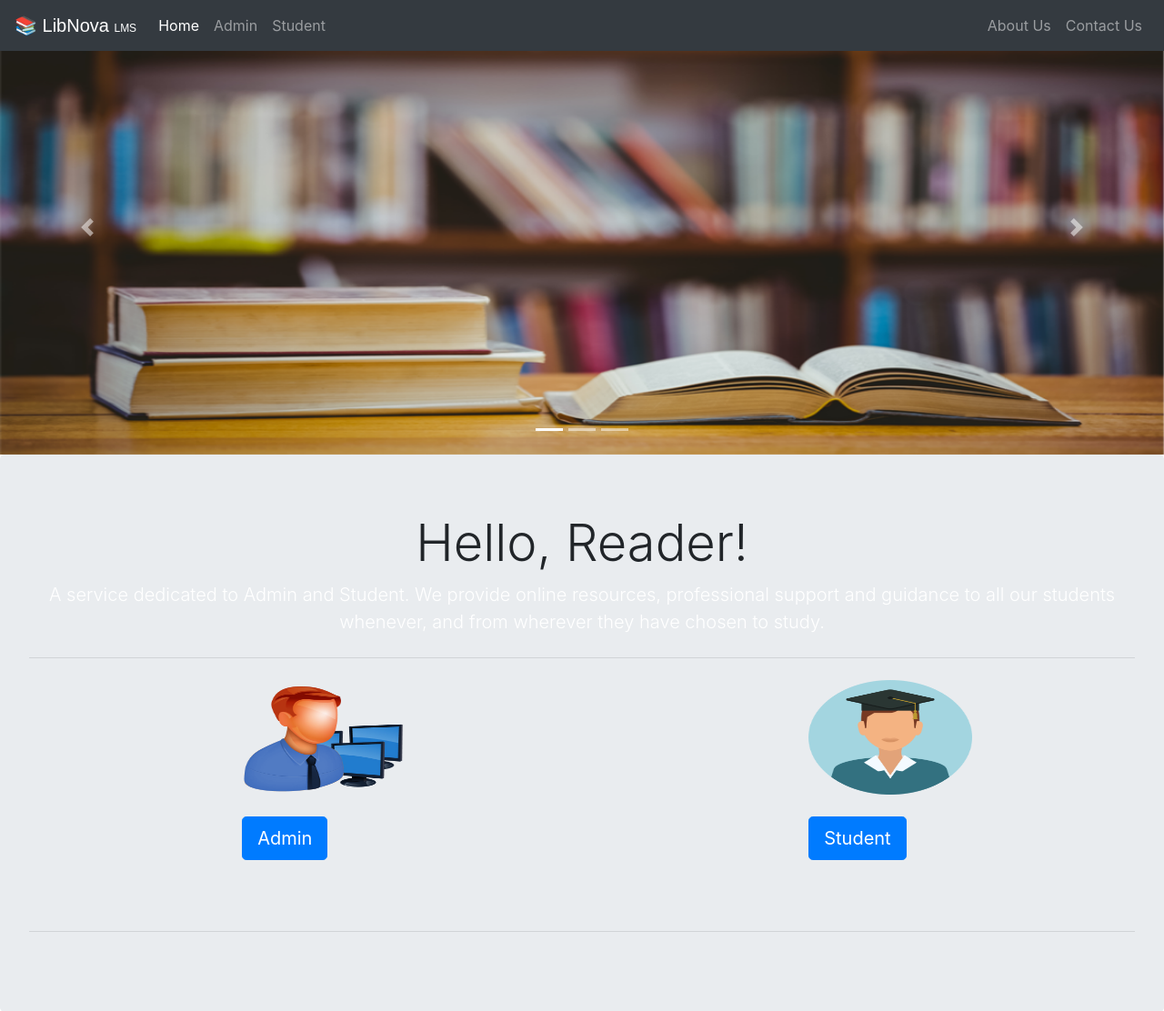
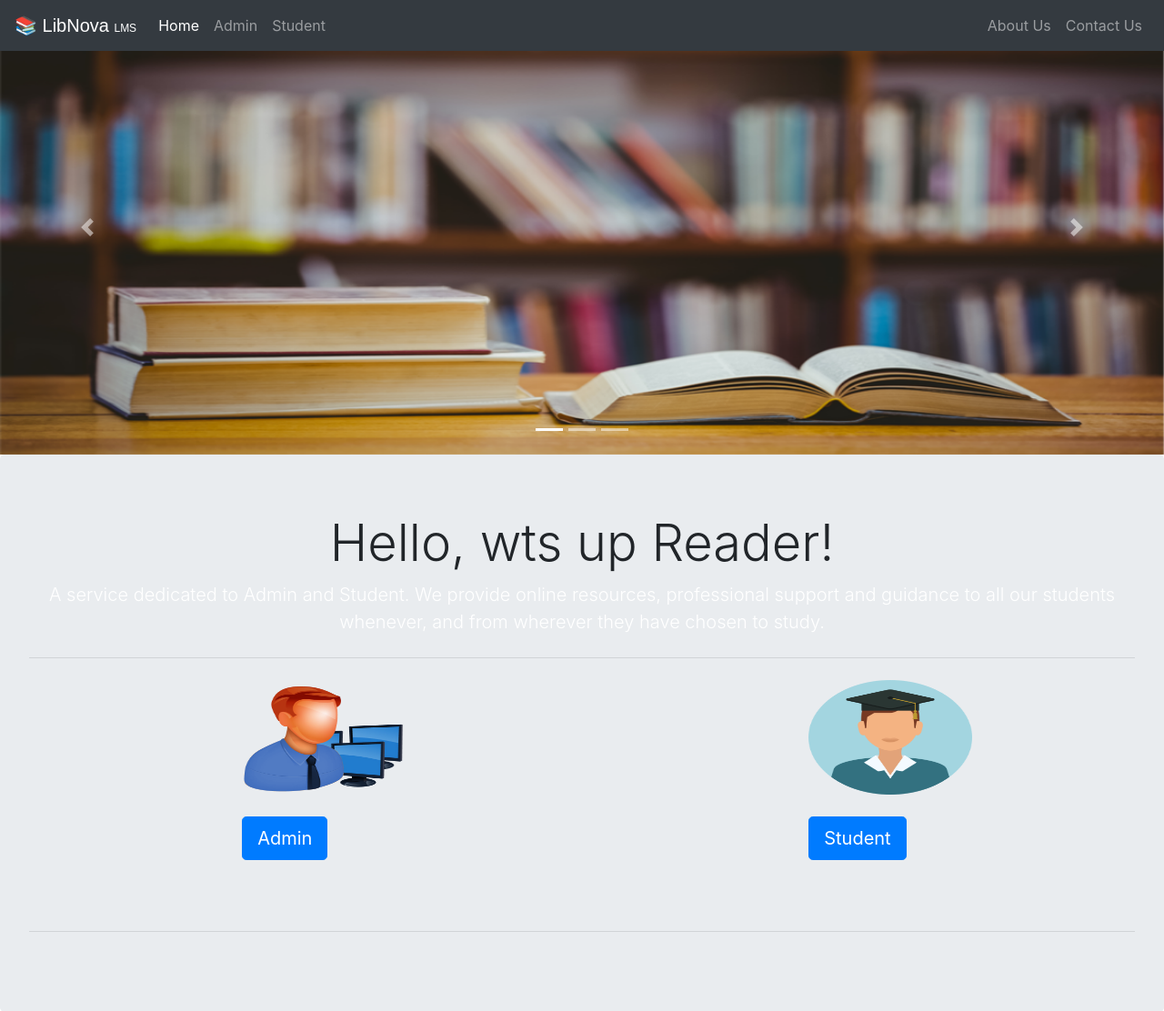
Before and after one commit to Noorain-Fathima/LibNova-LMS, a Django app: page / in a window 1280 px wide. Shown: the top 1112 px of the page at 91% size. Run offline with Django 3.2, Linux system fonts and the light colour scheme; some libraries are stand-ins or nearby versions.

Commit message:
Test change

```diff
--- a/templates/library/index.html
+++ b/templates/library/index.html
@@ -82,7 +82,7 @@
 
 
 <div class="jumbotron">
-  <h1 style="text-align:center" class="display-4">Hello, Reader!</h1>
+  <h1 style="text-align:center" class="display-4">Hello, wts up Reader!</h1>
   <p class="lead">A service dedicated to Admin and Student. We provide online resources, professional support
     and guidance to all our students whenever, and from wherever they have chosen to study.</p>
   <hr class="my-4">
```
